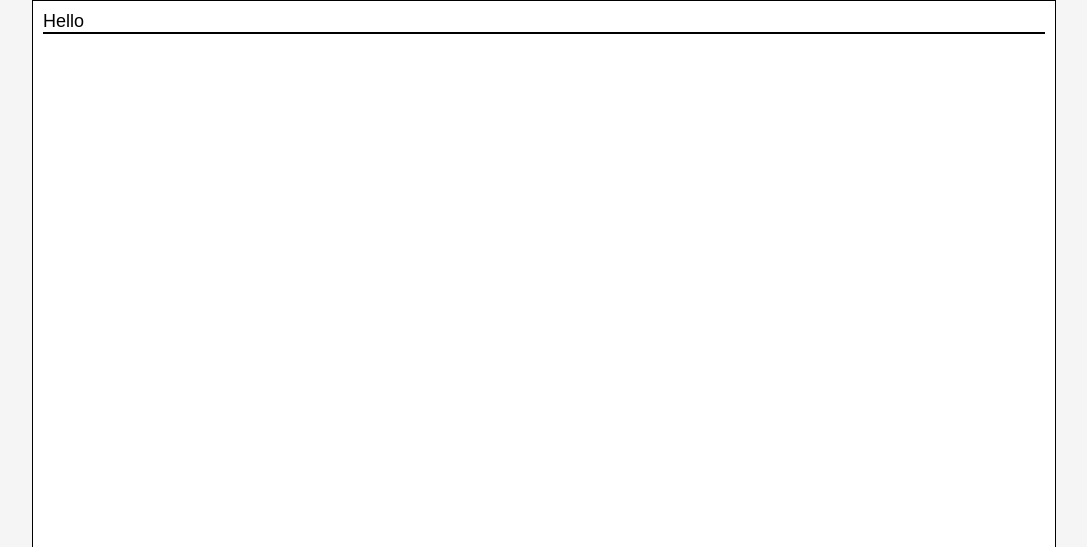
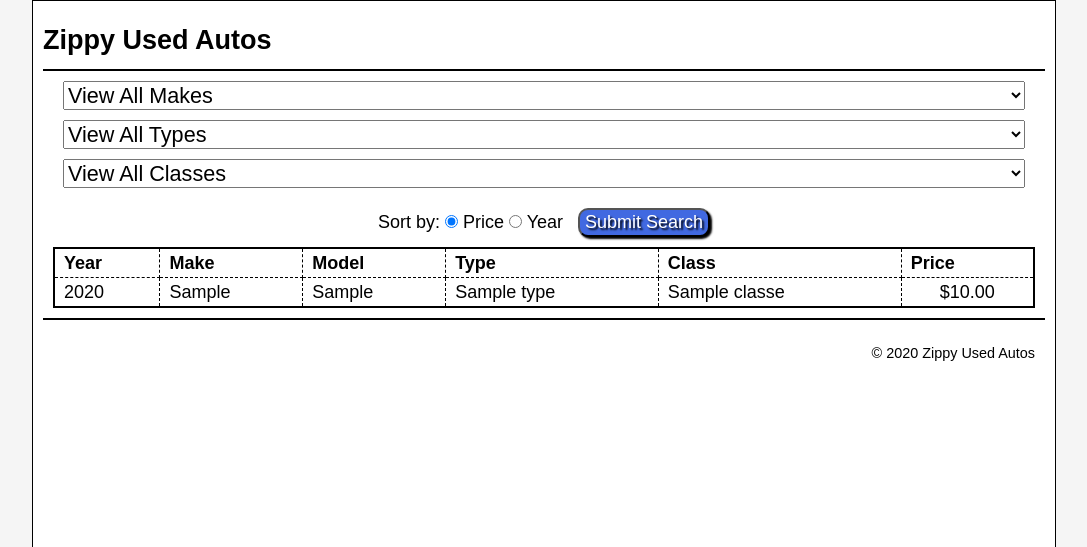
Before and after one commit to CSchnelle/Zippy-Used-Autos, a PHP site: page / in a window 1280 px wide. Shown: the top 547 px of the page, without its empty margins (96-1183 px from the left). Run offline with PHP 8.4, Linux system fonts and the light colour scheme; tables that the repository leaves empty or names only in its code hold one stand-in row (values such as "Sample post"); data that the repository does not hold is empty.

Commit message:
Update index.php

```diff
--- a/index.php
+++ b/index.php
@@ -1,13 +1,109 @@
-<!DOCTYPE html>
-<html lang="en">
-<head>
-    <meta charset="UTF-8">
-    <meta name="viewport" content="width=device-width, initial-scale=1.0">
-    <meta http-equiv="X-UA-Compatible" content="ie=edge">
-    <title>My Guitar Shop Customers</title>
-    <link rel="stylesheet" type="text/css" href="main.css" />
-</head>
+<?php
+    require('model/database.php');
+    require('model/vehicle_db.php');
+    require('model/type_db.php');
+    require('model/class_db.php');
+    require('model/make_db.php');
 
-    <body>
-        <header> Hello</header>
-    </body>
+    $action = filter_input(INPUT_POST, 'action');
+    if ($action == NULL) {
+        $action = filter_input(INPUT_GET, 'action');
+        if ($action == NULL) {
+            $action = 'list_vehicles';
+        }
+    }
+
+    if ($action == 'list_vehicles') {
+        $type_id = filter_input(INPUT_GET, 'type_id', FILTER_VALIDATE_INT);
+        $class_id = filter_input(INPUT_GET, 'class_id', FILTER_VALIDATE_INT);
+        $make = filter_input(INPUT_GET, 'make');
+        $sort = filter_input(INPUT_GET, 'sort');
+
+        switch ($sort):
+            case "price":
+                break;
+            case "year":
+                break;
+            default:
+                $sort = "price"; //if NULL, FALSE, or anything other than price or year
+        endswitch;
+
+        if ($type_id != NULL && $type_id != FALSE) {
+            $type_name = get_type_name($type_id);
+            $vehicles = get_vehicles_by_type($type_id, $sort);
+        } else if ($class_id != NULL && $class_id != FALSE) {
+            $class_name = get_class_name($class_id);
+            $vehicles = get_vehicles_by_class($class_id, $sort);
+        } else if ($make != NULL && $make != FALSE) {
+            $vehicles = get_vehicles_by_make($make, $sort);
+        } else {
+            $vehicles = get_all_vehicles($sort);
+        }
+        // use in drop menus
+        $types = get_types();
+        $classes = get_classes();
+        $makes = get_makes();
+        include('view/header.php');
+        include('vehicle_list.php');
+        include('view/footer.php');
+    } else if ($action == 'list_types') {
+        $types = get_types();
+        include('type_list.php');
+    } else if ($action == 'list_classes') {
+        $classes = get_classes();
+        include('class_list.php');
+    } else if ($action == 'delete_vehicle') {
+        $vehicle_id = filter_input(INPUT_POST, 'vehicle_id', FILTER_VALIDATE_INT);
+        if ($vehicle_id == NULL || $vehicle_id == FALSE) {
+            $error = "Missing or incorrect vehicle id.";
+            include('errors/error.php');
+        } else {
+            delete_vehicle($vehicle_id);
+            header("Location: .?class_id=$class_id"); //Zippys Back End page
+        }
+    } else if ($action == 'delete_type') {
+        $type_id = filter_input(INPUT_POST, 'type_id', FILTER_VALIDATE_INT);
+        if ($type_id == NULL || $type_id == FALSE) {
+            $error = "Missing or incorrect type id.";
+            include('errors/error.php');
+        } else {
+            delete_type($type_id);
+            header("Location: .?action=list_types");
+        }
+    } else if ($action == 'delete_class') {
+        $class_id = filter_input(INPUT_POST, 'class_id', FILTER_VALIDATE_INT);
+        if ($class_id == NULL || $class_id == FALSE) {
+            $error = "Missing or incorrect class id.";
+            include('errors/error.php');
+        } else {
+            delete_class($class_id);
+            header("Location: .?action=list_classes");
+        }
+    } else if ($action == 'show_add_form') {
+        $classes = get_classes();
+        $types = get_types();
+        include('add_vehicle_form.php');
+    } else if ($action == 'add_vehicle') {
+        $type_id = filter_input(INPUT_POST, 'type_id', FILTER_VALIDATE_INT);
+        $class_id = filter_input(INPUT_POST, 'class_id', FILTER_VALIDATE_INT);
+        $year = filter_input(INPUT_POST, 'vyear', FILTER_VALIDATE_INT);
+        $make = filter_input(INPUT_POST, 'make');
+        $model = filter_input(INPUT_POST, 'model');
+        $price = filter_input(INPUT_POST, 'price', FILTER_VALIDATE_INT);
+        if ($type_id == NULL || $type_id == FALSE || $class_id == NULL || $class_id == FALSE || $year == NULL || $make == NULL || $model == NULL || $price == NULL ) {
+            $error = "Invalid vehicle data. Check all fields and try again.";
+            include('errors/error.php');
+        } else {
+            add_vehicle($type_id, $class_id, $year, $make, $model, $price);
+            header("Location: .");
+        }
+    } else if ($action == 'add_type') {
+        $type_name = filter_input(INPUT_POST, 'type_name');
+        add_type($type_name);
+        header("Location: .?action=list_types");
+    } else if ($action == 'add_class') {
+        $class_name = filter_input(INPUT_POST, 'class_name');
+        add_class($class_name);
+        header("Location: .?action=list_classes");
+    }
+?>
```
